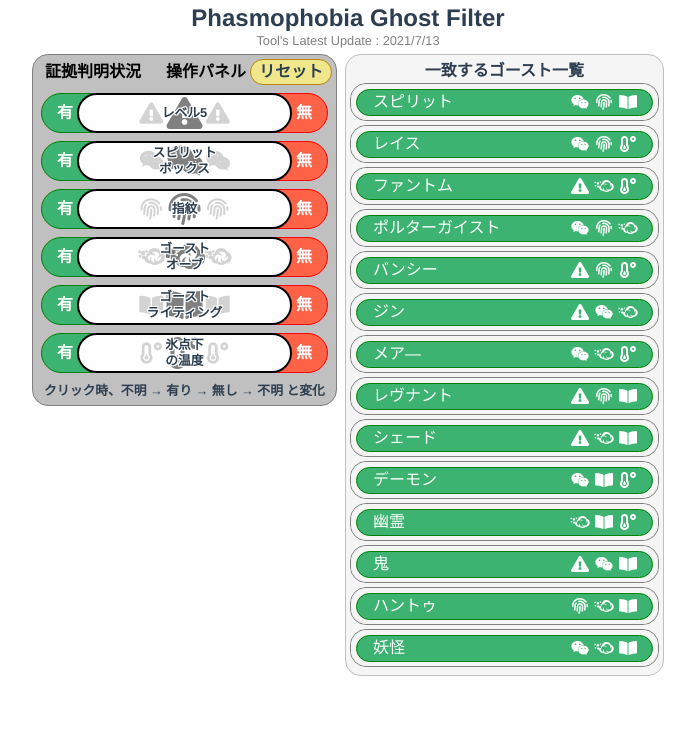
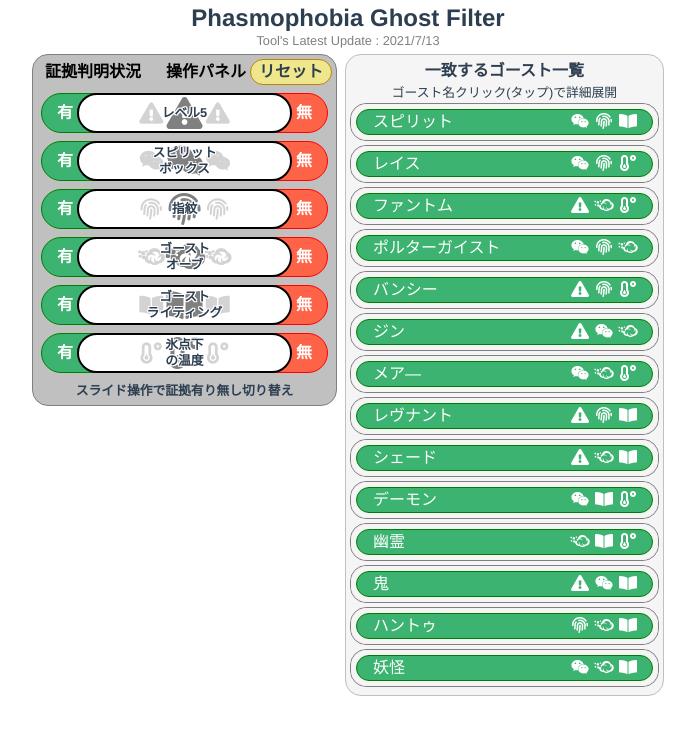
Before and after one commit to kanamechanlover/PhasmophobiaGhostFilter, a Vue app: page / in a window 1280 px wide. Shown: the top 734 px of the page, without its empty margins (292-987 px from the left). Built offline with nearby package versions, Linux system fonts and the light colour scheme.

Commit message:
証拠判明状況操作パネルのスライド操作でタップが誤反応する為タップ操作を無効化

```diff
--- a/src/components/Panel.vue
+++ b/src/components/Panel.vue
@@ -16,7 +16,7 @@
             </TraitStatus>
         </div>
         <div class="panel-footer">
-            クリック時、不明 → 有り → 無し → 不明 と変化
+            スライド操作で証拠有り無し切り替え
         </div>
     </div>
 </template>
--- a/src/components/ResultArea.vue
+++ b/src/components/ResultArea.vue
@@ -1,8 +1,7 @@
 <template>
     <div class="frame">
-        <div class="header">
-            一致するゴースト一覧
-        </div>
+        <div class="header">一致するゴースト一覧</div>
+        <div class="usage">ゴースト名クリック(タップ)で詳細展開</div>
         <div class="list" ref="ghostList">
             <ResultGhost ref="ghosts" :text="ghost.name" @expandDetail="collapseDetail(index)"
                 v-for="(ghost, index) in ghosts" :key="index">
@@ -73,6 +72,9 @@
     font-size: 1rem;
     font-weight: bold;
 }
+.usage {
+    font-size: 0.8rem;
+}
 .list {
     flex: 1;
     display: flex;
--- a/src/components/TraitStatus.vue
+++ b/src/components/TraitStatus.vue
@@ -108,11 +108,11 @@
         ...mapMutations('TraitStatus', [
             'setTraitState',
         ]),
-        onClickAction: function() {
+        onClickAction: function() {/* スマホでスライド操作時普通のタップも反応してしまうのでタップ操作を無しに
             const before = this.selected;
             this.advance();
             console.log(this.text, before + ' -> ' + this.selected);
-            this.emitChanged();
+            this.emitChanged();*/
         },
         advance: function() {
             this.selectedIndex = (this.selectedIndex + 2) % this.options.length; // ※有→無の順にする為逆順にしている
```
Also changed, not shown: 7 other files (tests, documents, lock files or other folders).
